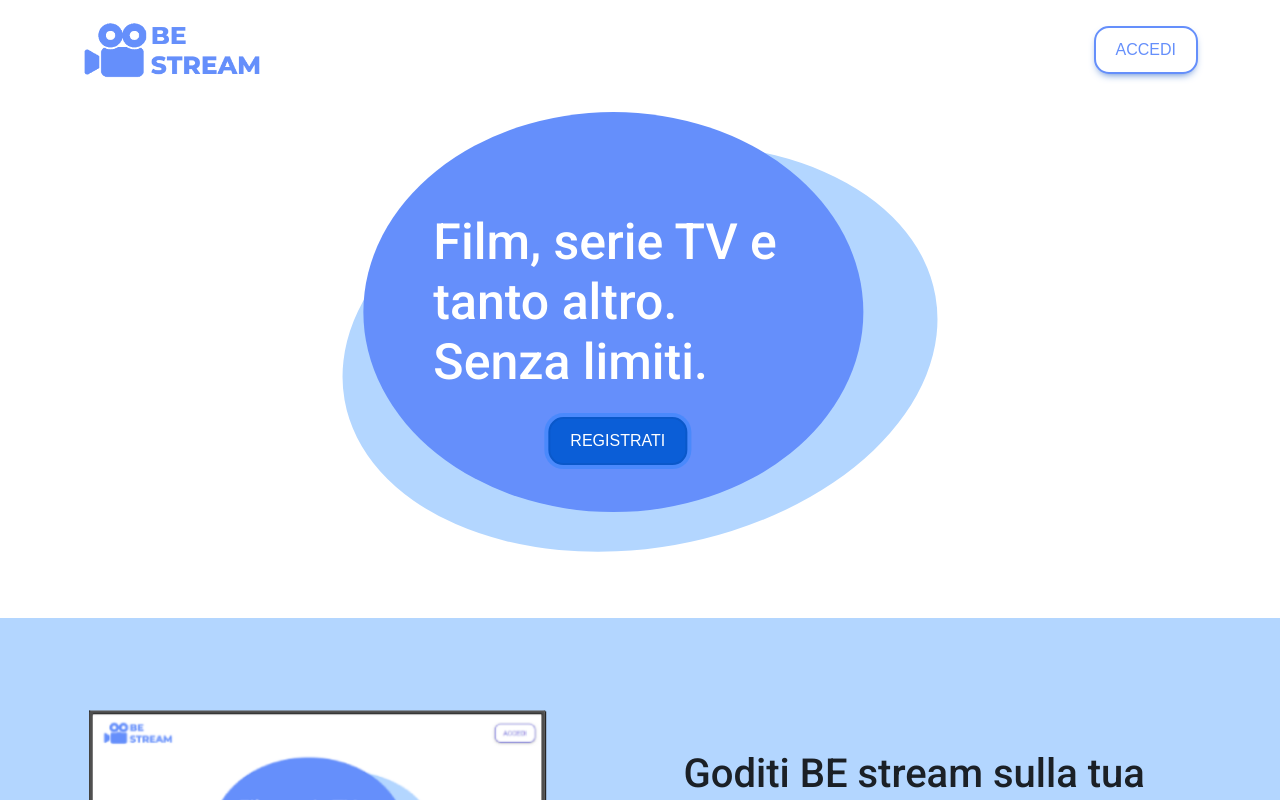
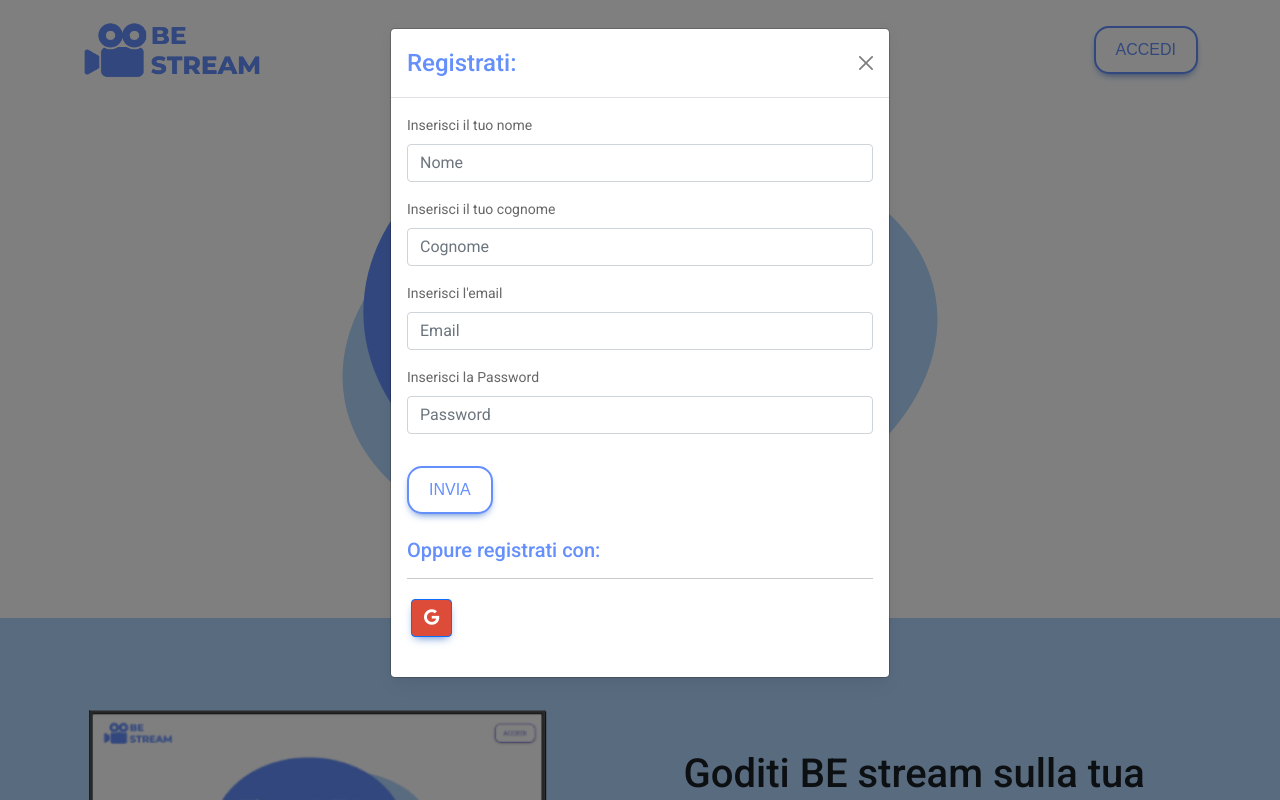
Before and after one commit to FrancescoValerioL/progetto-be, a React (Create React App) app: page / in a window 1280 px wide. Both pictures are taken after a click on the button "REGISTRATI". Shown: the top 800 px of the page. Built offline with nearby package versions, Linux system fonts and the light colour scheme.

Commit message:
modale nella landing

```diff
--- a/src/components/Landing.jsx
+++ b/src/components/Landing.jsx
@@ -1,44 +1,86 @@
-import { MDBBtn } from "mdb-react-ui-kit";
+import { MDBBtn, MDBIcon } from "mdb-react-ui-kit";
 import { useState } from "react";
-import { Navbar, Container, Col, Button, Row } from "react-bootstrap";
-import film from './img/film.png';
+import {
+  Navbar,
+  Container,
+  Col,
+  Button,
+  Row,
+  Modal,
+  Form,
+} from "react-bootstrap";
 
+const Landing = () => {
+  const [show, setShow] = useState(false);
 
-const Landing = () =>{
+  const handleClose = () => setShow(false);
+  const handleShow = () => setShow(true);
 
-    const [ruota, setRotate] = useState(false)
-
-    const rotate = () =>{
-        if (window.scrollY >= 30)
-            setRotate(true)
-        else
-            setRotate(false)
-    }
-
-    window.addEventListener('scroll', rotate)
-
-    return(
+  return (
     <>
       <Container>
         <Row className="mt-5 d-flex align-items-center justify-content-center">
           <Col md={8} className="d-flex justify-content-center mt-2">
             <div id="box2">
               <div id="box1">
-                <h3 id='title1'>Film, serie TV e tanto altro. Senza limiti.</h3>
-                <MDBBtn className="myButton2">Registrati</MDBBtn>
+                <h3 id="title1">Film, serie TV e tanto altro. Senza limiti.</h3>
+                <MDBBtn onClick={handleShow} className="myButton2">
+                  Registrati
+                </MDBBtn>
               </div>
             </div>
             <div id="boxS">
-                <h3 id='titleS'>Film, serie TV e tanto altro. Senza limiti.</h3>
-                <MDBBtn id="myButtonS" className="myButton">Registrati</MDBBtn>
+              <h3 id="titleS">Film, serie TV e tanto altro. Senza limiti.</h3>
+              <MDBBtn onClick={handleShow} id="myButtonS" className="myButton">
+                Registrati
+              </MDBBtn>
             </div>
           </Col>
         </Row>
       </Container>
 
+      <Modal show={show} onHide={handleClose}>
+        <Modal.Header closeButton>
+          <Modal.Title style={{ color: "#658ffb" }}>
+            Registrati:
+          </Modal.Title>
+        </Modal.Header>
+        <Modal.Body>
+          <Form>
+            <Form.Group className="mb-3" controlId="formBasicEmail">
+              <Form.Label>Inserisci il tuo nome</Form.Label>
+              <Form.Control type="email" placeholder="Nome" />
+            </Form.Group>
+
+            <Form.Group className="mb-3" controlId="formBasicEmail">
+              <Form.Label>Inserisci il tuo cognome</Form.Label>
+              <Form.Control type="email" placeholder="Cognome" />
+            </Form.Group>
+
+            <Form.Group className="mb-3" controlId="formBasicEmail">
+              <Form.Label>Inserisci l'email</Form.Label>
+              <Form.Control type="email" placeholder="Email" />
+            </Form.Group>
+
+            <Form.Group className="mb-3" controlId="formBasicPassword">
+              <Form.Label>Inserisci la Password</Form.Label>
+              <Form.Control type="password" placeholder="Password" />
+            </Form.Group>
+
+            <MDBBtn className="myButton mt-3" type="submit">
+            Invia
+            </MDBBtn>
+
+          </Form>
+          <h5 className="mt-4 mb-3" style={{color: '#658ffb'}}>Oppure registrati con:</h5>
+          <hr/>
+        <MDBBtn className='m-1 mb-4' style={{ backgroundColor: '#dd4b39'}} href='#'>
+        <MDBIcon fab icon='google' />
+        </MDBBtn>
+        </Modal.Body>
+      </Modal>
     </>
-    )
-}
+  );
+};
 
-
-export default Landing
+export default Landing;
```
Lines whose indentation alone changed are shown as unchanged.
